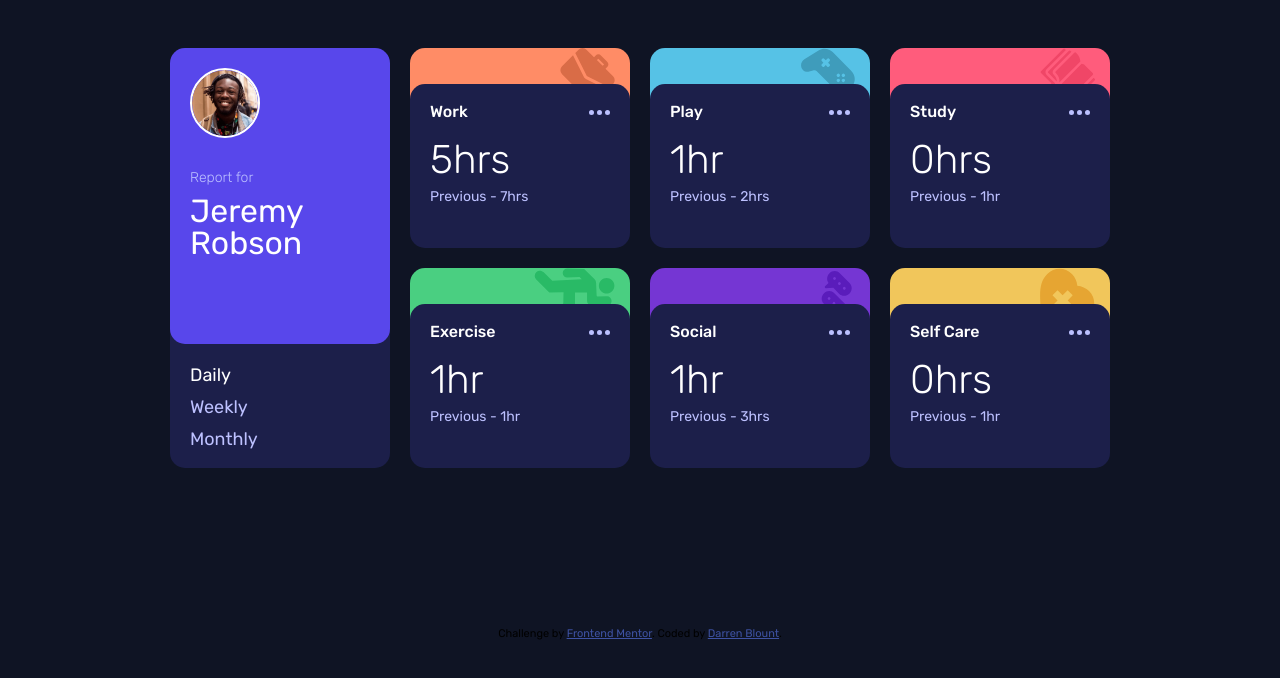
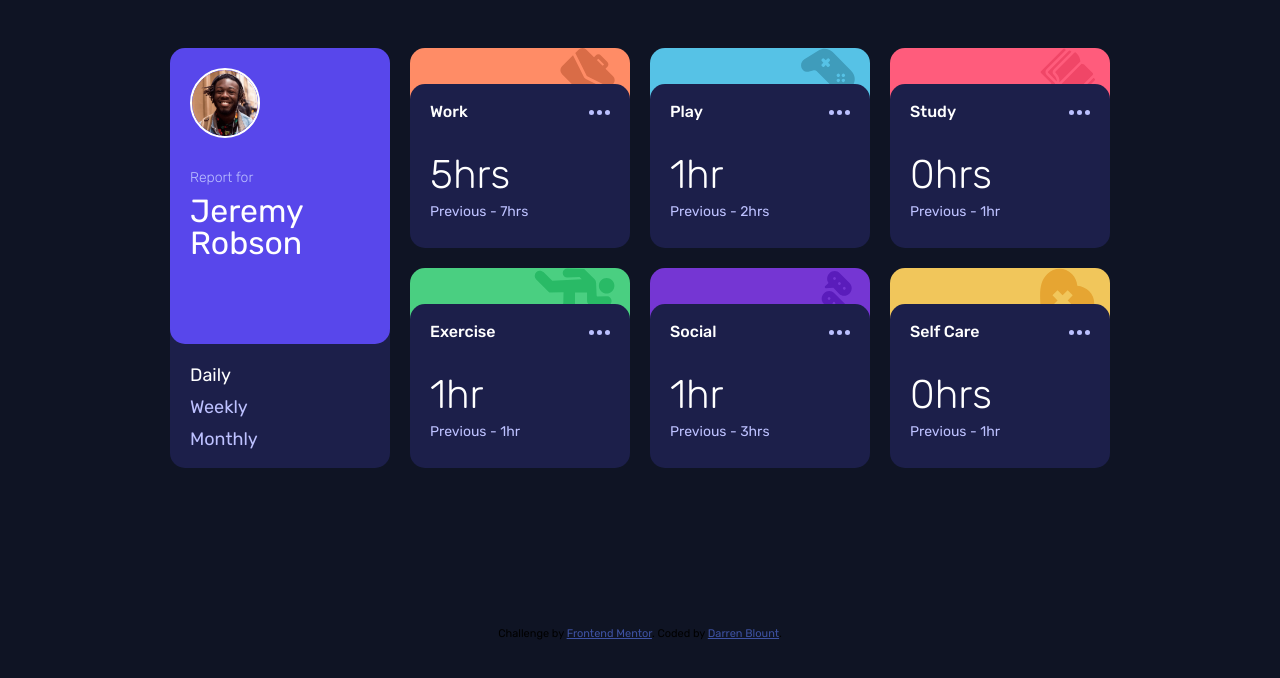
Before and after one commit to blountdj/frontend_mentor_challenge_time_tracking_dashboard, a website: page index.html in a window 1280 px wide. Shown: the part 92-770 px from the top of the page. Drawn offline with Linux system fonts and the light colour scheme.

Commit message:
Update style.css

```diff
--- a/css/style.css
+++ b/css/style.css
@@ -215,6 +215,7 @@ body {
 .time {
   font-size: 4rem;
   padding-left: 2rem;
+  padding-top: 1.5rem;
   font-weight: 300;
   color: white; }
 
```
